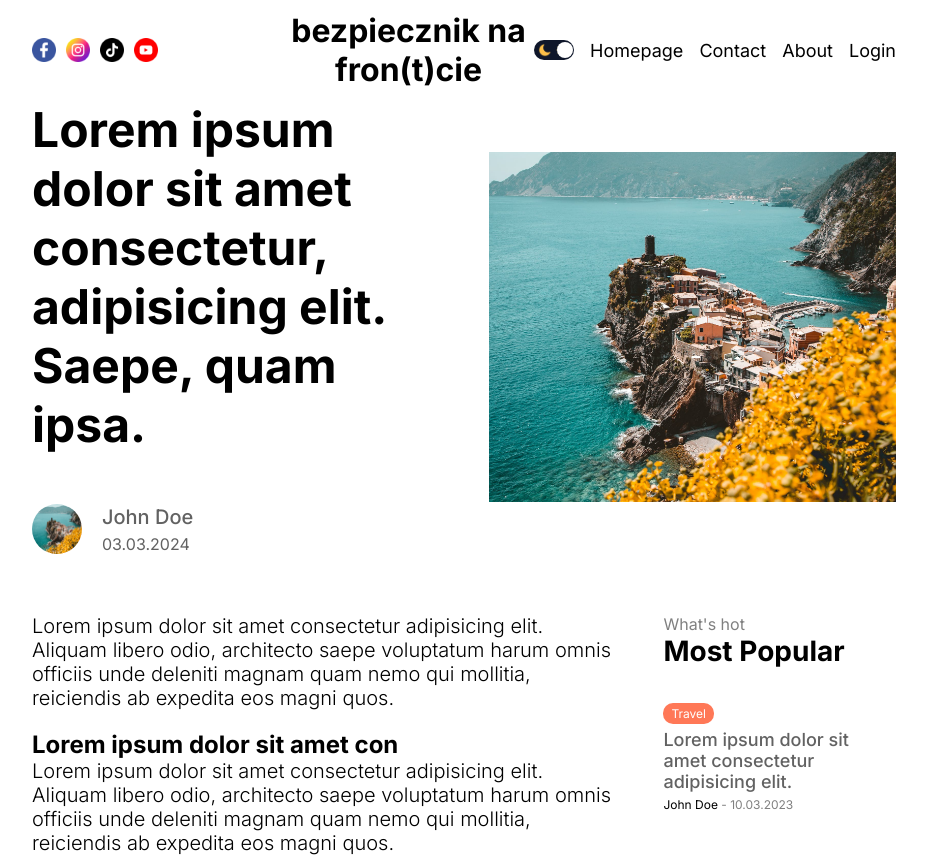
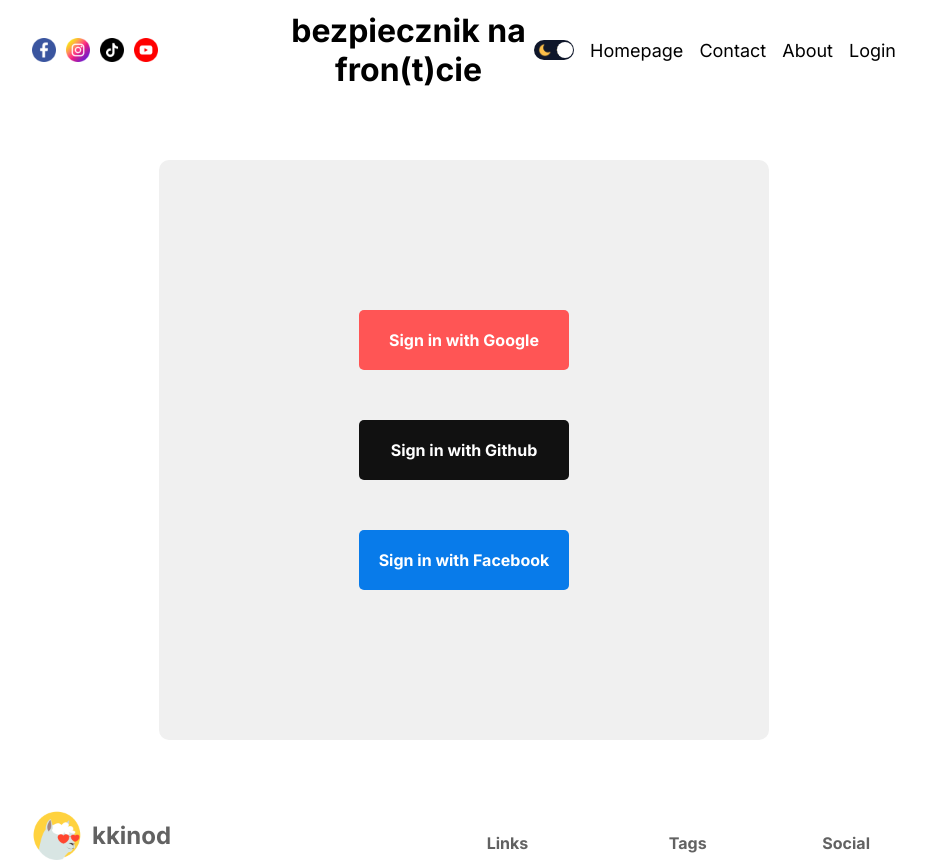
Before and after one commit to Kkinod/BNF-Blog, a Next.js app: page /login in a window 1280 px wide. Shown: the top 861 px of the page, without its empty margins (176-1103 px from the left). Built offline with nearby package versions, Linux system fonts and the light colour scheme.

Commit message:
add login page

```diff
--- /dev/null
+++ b/src/app/login/loginPage.css
@@ -0,0 +1,52 @@
+.loginPage__container {
+	display: flex;
+	justify-content: center;
+	align-items: center;
+	margin-top: 3.75rem;
+}
+
+.loginPage__wrapper {
+	display: flex;
+	flex-direction: column;
+	padding: 9.375rem 12.5rem;
+	border-radius: 0.625rem;
+	background-color: var(--softBg);
+	gap: 3.125rem;
+
+	@media screen and (max-width: 768px) {
+		padding: 3.125rem 6.25rem;
+	}
+
+	@media screen and (max-width: 640px) {
+		padding: 1.875rem;
+	}
+}
+
+.loginPage__socialButton {
+	display: flex;
+	justify-content: center;
+	align-items: center;
+	padding: 1.25rem;
+	border: none;
+	border-radius: 5px;
+	color: white;
+	font-weight: bold;
+	cursor: pointer;
+
+	@media screen and (max-width: 640px) {
+		font-size: 0.875rem;
+		font-weight: 400;
+	}
+}
+
+.loginPage__socialButton:first-child {
+	background-color: #ff5555;
+}
+
+.loginPage__socialButton:nth-child(2) {
+	background-color: #111;
+}
+
+.loginPage__socialButton:nth-child(3) {
+	background-color: #087bea;
+}
--- /dev/null
+++ b/src/app/login/page.tsx
@@ -0,0 +1,15 @@
+import "./loginPage.css";
+
+const LoginPage = () => {
+	return (
+		<div className="loginPage__container">
+			<div className="loginPage__wrapper">
+				<div className="loginPage__socialButton">Sign in with Google</div>
+				<div className="loginPage__socialButton">Sign in with Github</div>
+				<div className="loginPage__socialButton">Sign in with Facebook</div>
+			</div>
+		</div>
+	);
+};
+
+export default LoginPage;
```
